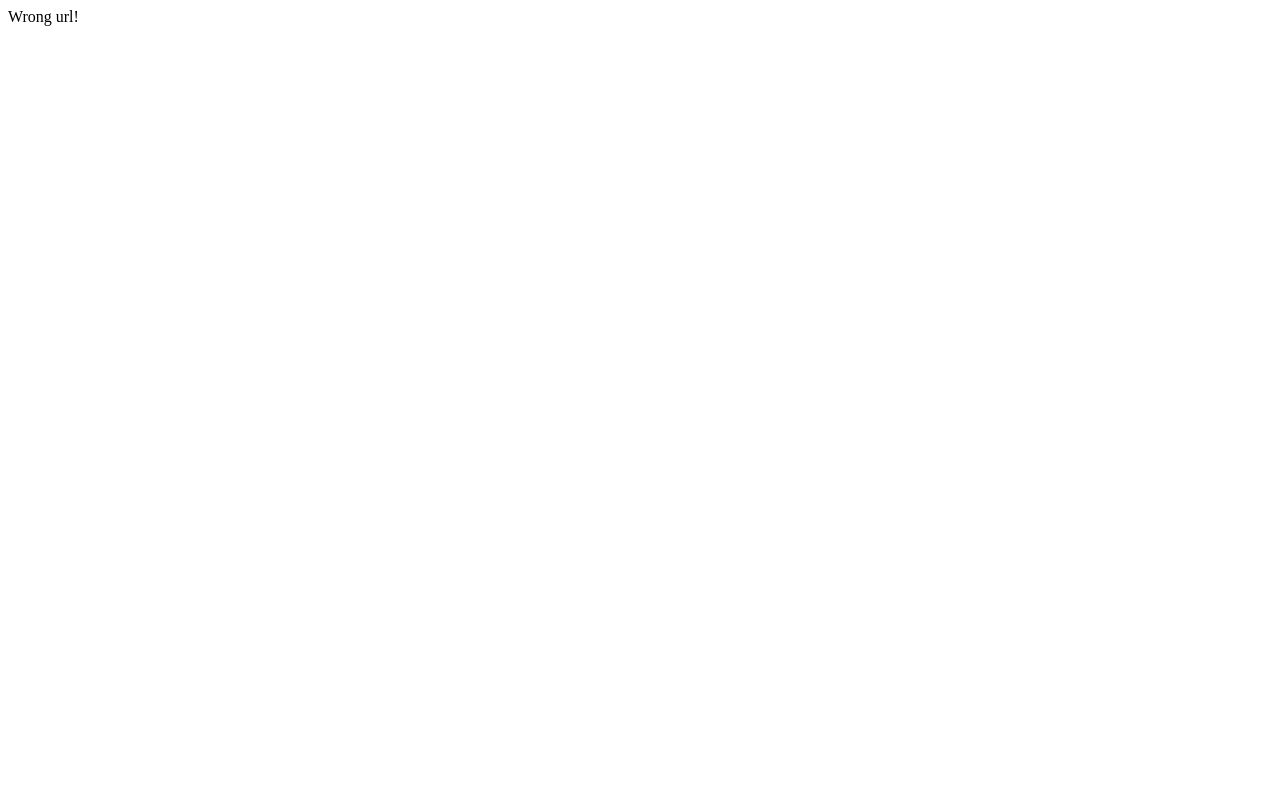
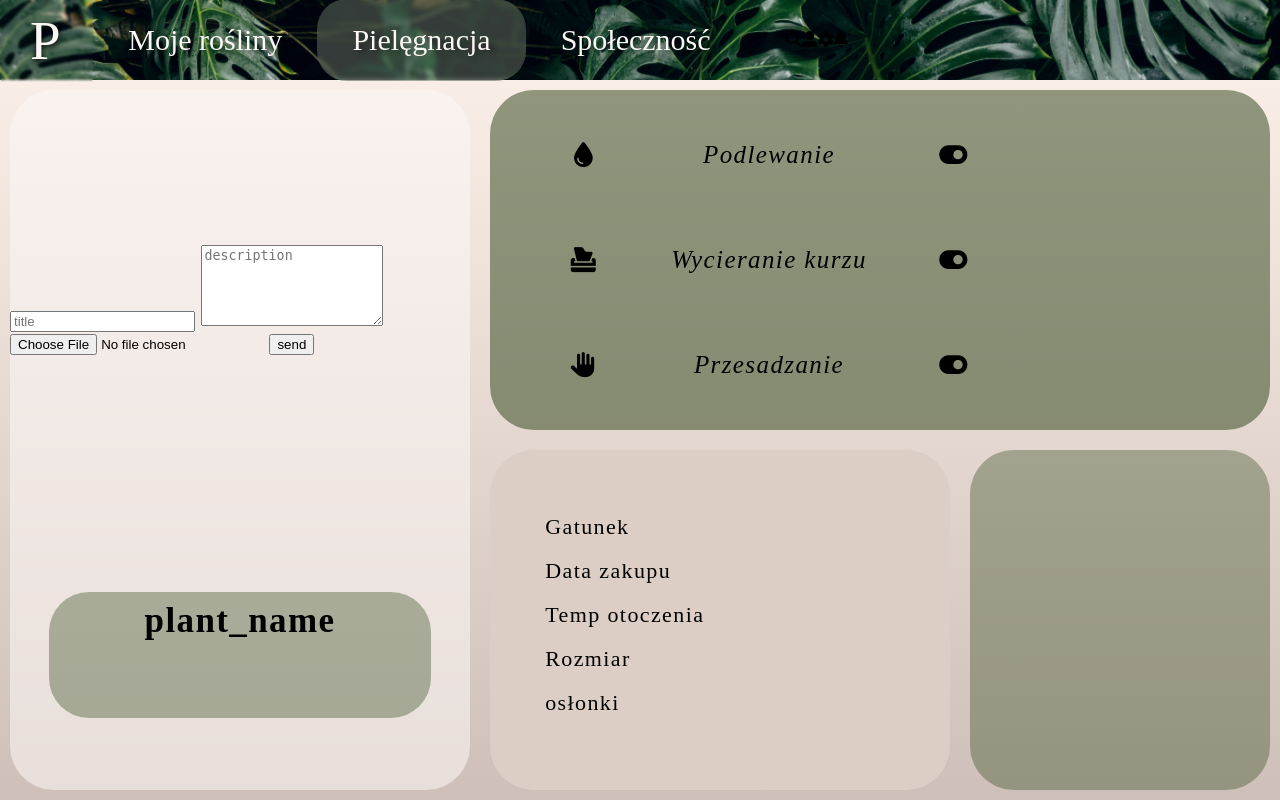
Before and after one commit to judynah/NNpai2021, a PHP site: page /addPhoto in a window 1280 px wide. Before the commit the page is almost empty. Run offline with PHP 8.4, Linux system fonts and the light colour scheme; some libraries are stand-ins or nearby versions.

Commit message:
image uplaod, PhotoController added

```diff
--- a/index.php
+++ b/index.php
@@ -9,7 +9,7 @@ $path = parse_url( $path, PHP_URL_PATH);
 Routing::get('', 'DefaultController');
 Routing::get('main_page', 'DefaultController');
 Routing::post('login', 'SecurityController');
-Routing::post('addPlantPhoto', 'PhotoController');
+Routing::post('addPhoto', 'PhotoController');
 
 Routing::get('project_my_plants', 'DefaultController');
 Routing::get('society', 'DefaultController');
--- a/public/views/addPhoto.php
+++ b/public/views/addPhoto.php
@@ -1,23 +1,53 @@
 <!DOCTYPE html>
 <head>
-    <link rel="stylesheet" type="text/css" href="public/css/login-page.css">
+    <link rel="stylesheet" type="text/css" href="public/css/treatment.css">
     <link rel="stylesheet" type="text/css" href="public/css/style.css">
-    <title>LOGIN PAGE</title>
+    <script src="https://kit.fontawesome.com/a15f7b587f.js" crossorigin="anonymous"></script>
+    <title>treatment</title>
 </head>
 
 <body>
-    <div class="container">
-
-        <div class="monstera-background">
-            <div class="monstera-container">
-                <div class="logo-container">
-                    <div class="logo">
-                        Plantcherish
+<div class ="base-container">
+    <!-- nawigacja - pasek górny -->
+    <nav>
+        <div class="p-logo">
+            <a href="#" class="button"> P</a>
         </div>
+        <div class="my-plants-header">
+            <a href="#" class="button"> Moje rośliny</a>
+        </div>
+        <div class="treatment">
+            <a href="#" class="button"> Pielęgnacja</a>
+        </div>
+        <div class="society">
+            <a href="#" class="button"> Społeczność</a>
         </div>
 
-                <div class="login-container">
-                    <form action="addProject" method="POST" ENCTYPE="multipart/form-data">
+        <ul>
+            <li>
+                <i class="fas fa-search"></i>
+                <a href="#" class="button"> search-button</a>
+            </li>
+            <li>
+                <i class="fas fa-user-alt"></i>
+                <a href="#" class="button"> account-button</a>
+            </li>
+            <li>
+                <i class="fas fa-cog"></i>
+                <a href="#" class="button"> setttings-button</a>
+            </li>
+            <li>
+                <i class="fas fa-bell"></i>
+                <a href="#" class="button"> alarm-button</a>
+            </li>
+        </ul>
+    </nav>
+
+    <!-- Główne działanie strony -->
+    <main>
+        <section class="plant-introduction">
+            <div class="plant-introduction-photo">
+                <form action="addPhoto" method="POST" ENCTYPE="multipart/form-data">
                     <div class="messages">
                         <?php
                         if(isset($messages)){
@@ -27,15 +57,53 @@
                         }
                         ?>
                     </div>
-                        <input type="file" name="plant_photo_file"/><br/>
+                    <input name="title" type="text" placeholder="title">
+                    <textarea name="description" rows=5 placeholder="description"></textarea>
+
+                    <input type="file" name="plant_img_file">
                     <button type="submit">send</button>
+
                 </form>
+            </div>
+            <!--                <img src="../img/plants/pl1.jpg">-->
+            <div class="plant-name">plant_name</div>
+        </section>
 
+        <section class="plant-planned-action">
+            <div class="water">
+                <i class="fas fa-tint"></i>
+                <i class="action-name">Podlewanie</i>
+                <i class="fas fa-toggle-on"></i>
             </div>
+            <div class="dust-wiping">
+                <i class="fas fa-box-tissue"></i>
+                <i class="action-name">Wycieranie kurzu</i>
+                <i class="fas fa-toggle-on"></i>
             </div>
+            <div class="replanting">
+                <i class="fas fa-hand-paper"></i>
+                <i class="action-name">Przesadzanie</i>
+                <i class="fas fa-toggle-on"></i>
+            </div>
+        </section>
+
+        <section class="plant-data">
+            <div class="left-text-constant">
+                <div>Gatunek</div>
+                <div>Data zakupu</div>
+                <div>Temp otoczenia</div>
+                <div>Rozmiar osłonki</div>
+            </div>
+            <div class="right-text-variable"></div>
+        </section>
+
+        <section class="action-history">
+
+        </section>
+
+
+    </main>
 
 
 </div>
-
-    </div>
 </body>
--- a/src/controllers/PhotoController.php
+++ b/src/controllers/PhotoController.php
@@ -5,37 +5,35 @@ require_once 'AppController.php';
 class PhotoController extends AppController
 {
     const MAX_FILE_SIZE = 1024*1024;
-    const SUPPORTED_TYPES = ['image/png', 'image/jpeg'];
-    const UPLOAD_DIRECTORY = '/../public/uploads';
+    const SUPPORTED_TYPES = ['image/png', 'image/jpg', 'image/jpeg'];
+    const UPLOAD_DIRECTORY = '/../public/uploads/';
 
+    private $message = [];
 
-
-    private $messages = [];
-
-    public function addPlantPhoto()
+    public function addPhoto()
     {
         if ($this->isPost() && is_uploaded_file($_FILES['plant_img_file']['tmp_name']) && $this->validate($_FILES['plant_img_file'])) {
             move_uploaded_file(
                 $_FILES['plant_img_file'][ 'tmp_name'],
                 dirname(__DIR__).self::UPLOAD_DIRECTORY.$_FILES['plant_img_file']['name']
             );
-            // TODO
+            // TODO create new project object and save it in database
+//            $project = new Project($_POST['title'], $_POST['description'], $_FILES['file']['name']);
 
-            return $this->render('treatment', ['messages'=> $this->messages]);
+            return $this->render('treatment', ['messages' => $this->message]);
         }
-
-        $this->render('addPhoto', ['messages'=> $this->messages]);
+        return $this->render('addPhoto', ['messages' => $this->message]);
     }
 
     private function validate(array $plant_img_file) : bool
     {
         if ($plant_img_file['size'] > self::MAX_FILE_SIZE){
-            $this->messages[] = 'File is to large for destination file system';
+            $this->message[] = 'File is to large for destination file system';
             return false;
         }
 
         if ( !isset($plant_img_file['type'])  && !in_array($plant_img_file['type'], self::SUPPORTED_TYPES)){
-            $this->messages[] = 'File type is not supperted';
+            $this->message[] = 'File type is not supperted';
             return false;
         }
         return true;
```
Also changed, not shown: public/views/treatment.php (+6 -13 lines), public/uploads/uploadsDSC_0456.jpg (added). Lines whose indentation alone changed are shown as unchanged.
